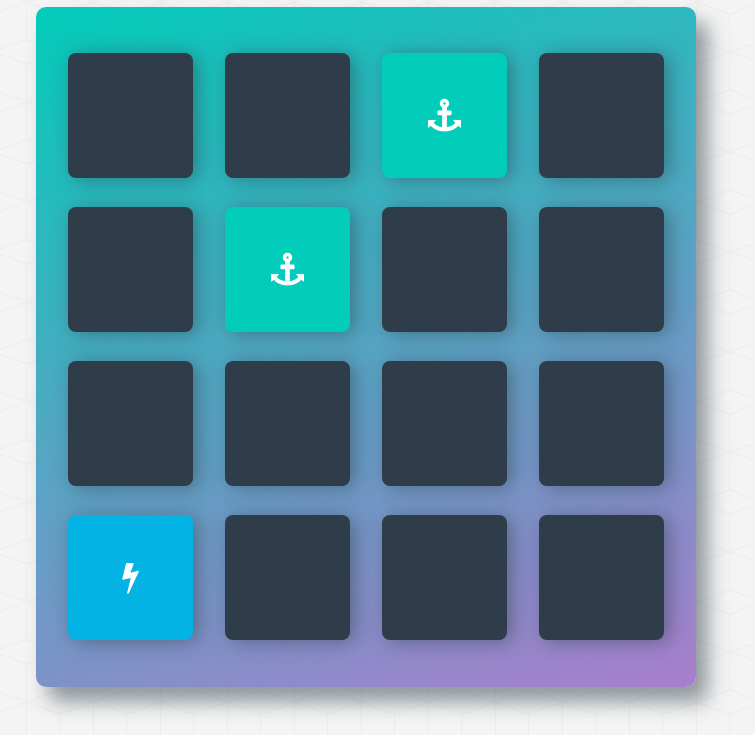
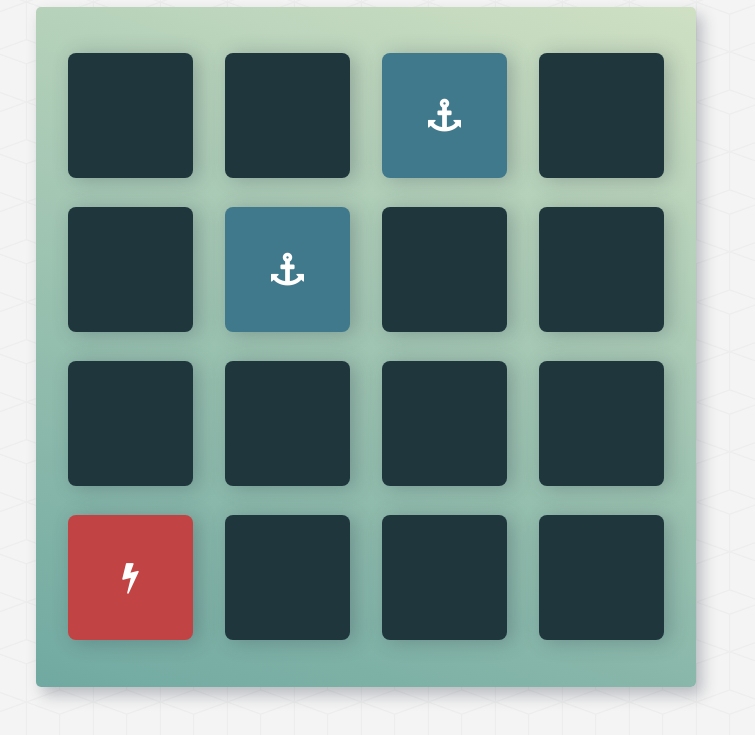
Before and after one commit to mairamartinsk/udacity-fend, a plain HTML site: page memory-game/index.html in a window 1280 px wide. Shown: the part 111-846 px from the top of the page, without its empty margins (274-1029 px from the left). Drawn offline with nearby package versions, Linux system fonts and the light colour scheme.

Commit message:
Style: change color palette

```diff
--- a/memory-game/css/app.css
+++ b/memory-game/css/app.css
@@ -19,6 +19,7 @@ body {
 body {
   background: #ffffff url("../img/cubes.png"); /* Background pattern from Subtle Patterns */
   font-family: "Open Sans", sans-serif;
+  color: #1f363d;
 }
 
 .container {
@@ -40,21 +41,21 @@ h1 {
 .deck {
   width: 660px;
   min-height: 680px;
-  background: linear-gradient(160deg, #02ccba 0%, #aa7ecd 100%);
-  padding: 32px;
-  border-radius: 10px;
-  box-shadow: 12px 15px 20px 0 rgba(46, 61, 73, 0.5);
+  border-radius: 5px;
+  background: linear-gradient(560deg, #cfe0c3 0%, #70a9a1 100%);
+  box-shadow: 6px 8px 15px 0 rgba(46, 55, 73, 0.3);
   display: flex;
   flex-wrap: wrap;
   justify-content: space-between;
   align-items: center;
   margin: 0 0 3em;
+  padding: 32px;
 }
 
 .deck .card {
   height: 125px;
   width: 125px;
-  background: #2e3d49;
+  background: #1f363d;
   font-size: 0;
   color: #ffffff;
   border-radius: 8px;
@@ -62,12 +63,12 @@ h1 {
   display: flex;
   justify-content: center;
   align-items: center;
-  box-shadow: 5px 2px 20px 0 rgba(46, 61, 73, 0.5);
+  box-shadow: 5px 2px 20px 0 rgba(46, 55, 73, 0.3);
 }
 
 .deck .card.open {
   transform: rotateY(0);
-  background: #02b3e4;
+  background: #c24343;
   cursor: default;
 }
 
@@ -77,7 +78,7 @@ h1 {
 
 .deck .card.match {
   cursor: default;
-  background: #02ccba;
+  background: #40798c;
   font-size: 33px;
 }
 
```
